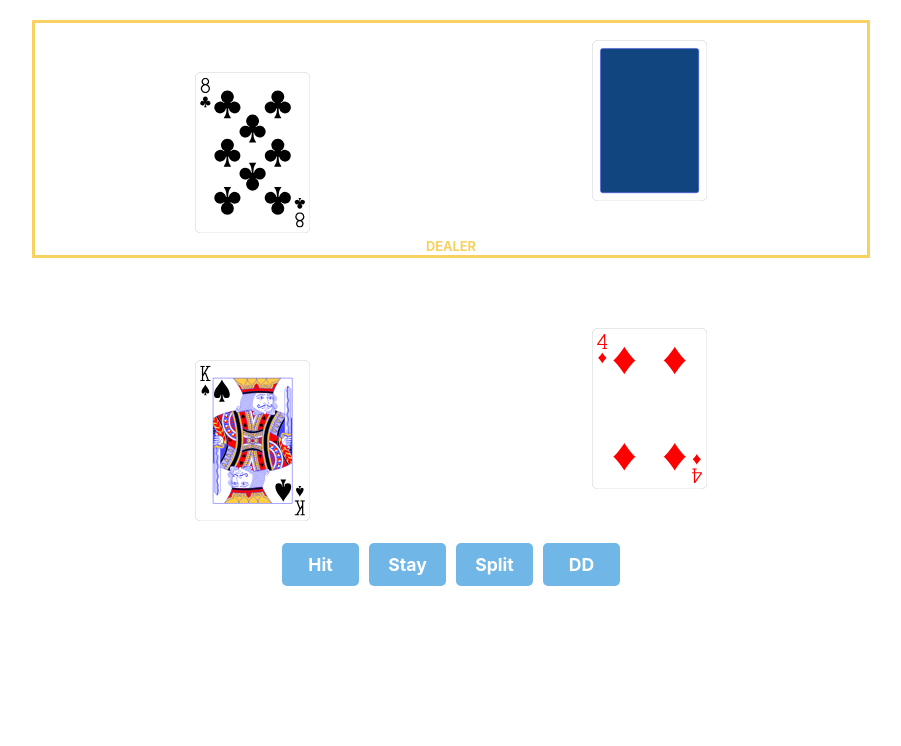
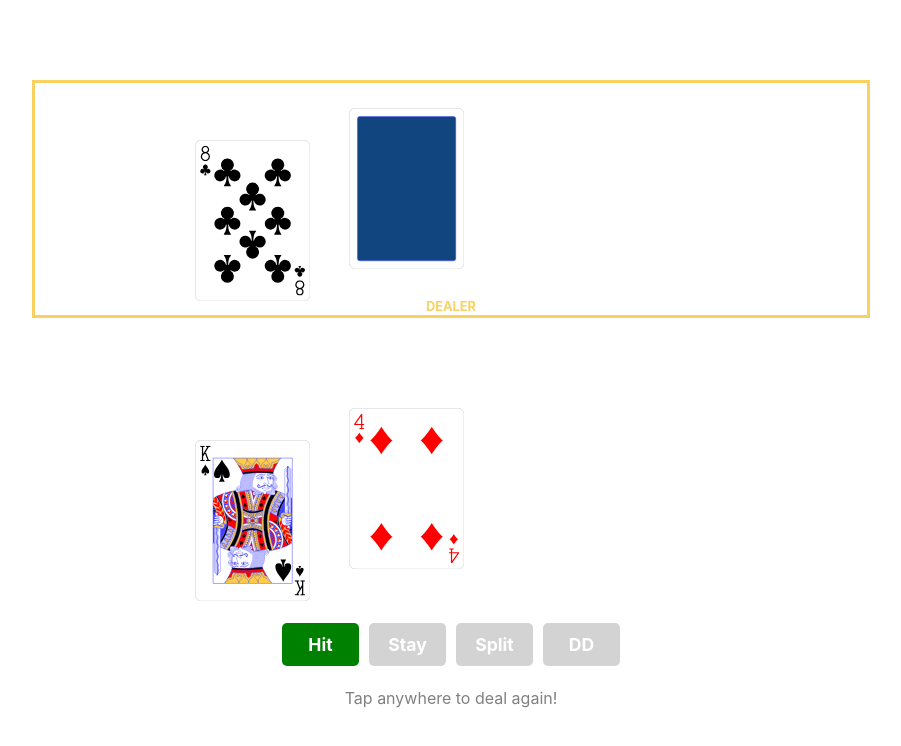
Before and after one commit to slslsls/jumpingjacks, a React (Create React App) app: page /blackjack in a window 1280 px wide. Both pictures are taken after a click on the element "Hit". Shown: the top 746 px of the page, without its empty margins (189-1090 px from the left). Built offline with nearby package versions, Linux system fonts and the light colour scheme.

Commit message:
progress

```diff
--- a/src/App.css
+++ b/src/App.css
@@ -15,16 +15,33 @@ html, body {
   margin: 5px;
   display: inline-block;
   border-radius: 5px;
-  /* background-color: #76DC9B; */
-  background-color: #70B7E8;
+  background-color: #76DC9B;
+  /* background-color: #70B7E8; */
   color: white;
   font-weight: bold;
   font-size: 1.1em;
+  -webkit-transition:all .2s ease;
+     -moz-transition:all .2s ease;
+      -ms-transition:all .2s ease;
+       -o-transition:all .2s ease;
+          transition:all .2s ease;
+}
+
+.evaluated-correct {
+  background-color: green;
+}
+
+.evaluated-incorrect {
+  background-color: red;
+}
+
+.evaluated-nothing {
+  background-color: lightgray;
 }
 
 .blackjack-dealer-cards-container {
   margin: auto;
-  top: 20px;
+  top: 80px;
   position: relative;
   height: 14.5em;
   width: 65%;
@@ -40,42 +57,61 @@ html, body {
   font-weight: bold;
 }
 
-.cards-invisible {
-  opacity: 0; /* todo: fix the fade-in */
+.cards-pre-deal {
+  margin-top: -130%;
+}
+
+.cards-discarded {
+  margin-left: -130%;
 }
 
 .card {
   height: 1.68in;
   width: 1.2in;
-  -webkit-transition:all .5s ease;
-       -moz-transition:all .5s ease;
-        -ms-transition:all .5s ease;
-         -o-transition:all .5s ease;
-            transition:all .5s ease;
 }
 
 .blackjack-dealer-downcard {
   position: fixed;
-  top: 5%;
-  right: 30%;
+  top: 13.5%;
+  left: 42%;
+  -webkit-transition:all .4s ease;
+     -moz-transition:all .4s ease;
+      -ms-transition:all .4s ease;
+       -o-transition:all .4s ease;
+          transition:all .4s ease;
 }
 
 .blackjack-dealer-upcard {
   position: fixed;
-  top: 9%;
+  top: 17.5%;
   left: 30%;
+  -webkit-transition:all .7s ease;
+     -moz-transition:all .7s ease;
+      -ms-transition:all .7s ease;
+       -o-transition:all .7s ease;
+          transition:all .7s ease;
 }
 
 .blackjack-user-backcard {
   position: fixed;
-  top: 45%;
+  top: 55%;
   left: 30%;
+  -webkit-transition:all .2s ease;
+     -moz-transition:all .2s ease;
+      -ms-transition:all .2s ease;
+       -o-transition:all .2s ease;
+          transition:all .2s ease;
 }
 
 .blackjack-user-frontcard {
   position: fixed;
-  top: 41%;
-  right: 30%;
+  top: 51%;
+  left: 42%;
+  -webkit-transition:all .5s ease;
+     -moz-transition:all .5s ease;
+      -ms-transition:all .5s ease;
+       -o-transition:all .5s ease;
+          transition:all .5s ease;
 }
 
 .back-card-holdem {
@@ -92,10 +128,24 @@ html, body {
 
 .blackjack-user-cards-container {
   width: 100%;
-  height: 300px;
+  height: 380px;
 }
 
 .blackjack-actions-container {
   width: 100%;
   height: 50px;
 }
+
+.invisible {
+  opacity: 0;
+}
+
+.deal-again {
+  color: gray;
+  margin-top: 20px;
+  -webkit-transition:all 1.5s ease;
+     -moz-transition:all 1.5s ease;
+      -ms-transition:all 1.5s ease;
+       -o-transition:all 1.5s ease;
+          transition:all 1.5s ease;
+}
--- a/src/components/Action.js
+++ /dev/null
@@ -1,13 +0,0 @@
-import React from 'react';
-
-class Action extends React.Component {
-  render() {
-    return (
-      <div className="action-button" onClick={e => { this.props.clickHandler(e, this.props.name) }}>
-        {this.props.name}
-      </div>
-    );
-  }
-}
-
-export default Action;
--- a/src/components/BlackjackContainer.js
+++ b/src/components/BlackjackContainer.js
@@ -1,5 +1,4 @@
 import React from 'react';
-import Action from './Action';
 import { ReactComponent as DownCard } from '../assets/downcard.svg';
 import getShuffledDeck from '../utils/common/dealerUtils';
 import { getAction } from '../utils/blackjack/scenarioUtils';
@@ -7,55 +6,102 @@ import { getAction } from '../utils/blackjack/scenarioUtils';
 class BlackjackContainer extends React.Component {
   state = {
     cards: getShuffledDeck('blackjack'),
-    cardsInvisible: true
+    cardsDealtStage: 'cards-pre-deal'
   };
 
   componentDidMount = () => {
     this.setState({
       dealerCard: this.state.cards[0].cardId,
       userCards: [this.state.cards[1].cardId, this.state.cards[2].cardId],
-      action: getAction([this.state.cards[1].cardId, this.state.cards[2].cardId], this.state.cards[0].cardId)
+      evaluated: false,
+      correctAction: getAction([this.state.cards[1].cardId, this.state.cards[2].cardId], this.state.cards[0].cardId),
+      selectedAction: null
     });
     setTimeout(() => {
       this.setState({
-        cardsInvisible: false,
+        cardsDealtStage: 'cards-dealt',
       });
     }, 1);
   }
 
-  evaluate = (e, action) => {
-    if (action === this.state.action) {
-      console.log('Great!')
-    } else {
-      console.log('Shit.')
+  evaluate = (action) => {
+    return () => {
+      if (action === this.state.correctAction) {
+        console.log('Great!')
+      } else {
+        console.log('Shit.')
+      }
+      this.setState({
+        evaluated: true,
+        selectedAction: action
+      });
+    }
+  }
+
+  getEvaluatedColor = (action) => {
+    if (this.state.evaluated) {
+      if (action === this.state.correctAction) return 'evaluated-correct';
+      if (action === this.state.selectedAction) return 'evaluated-incorrect';
+      return 'evaluated-nothing';
+    }
+  }
+
+  dealAgain = () => {
+    if (this.state.evaluated) {
+      this.setState({
+        cardsDealtStage: 'cards-discarded',
+      });
+      setTimeout(this.setState({
+        cards: getShuffledDeck('blackjack'),
+        cardsDealtStage: 'cards-pre-deal',
+        dealerCard: this.state.cards[0].cardId,
+        userCards: [this.state.cards[1].cardId, this.state.cards[2].cardId],
+        evaluated: false,
+        correctAction: getAction([this.state.cards[1].cardId, this.state.cards[2].cardId], this.state.cards[0].cardId),
+        selectedAction: null
+      }), 700);
+      setTimeout(this.setState({
+        cardsDealtStage: 'cards-dealt'
+      }), 701);
     }
   }
 
   render() {
     return (
-      <div>
+      <div onClick={this.dealAgain}>
         <div className="blackjack-dealer-cards-container">
-          <div className={`${this.state.cardsInvisible ? "cards-invisible" : ""} card blackjack-dealer-downcard`}>
+          <div className={`${this.state.cardsDealtStage} card blackjack-dealer-downcard`}>
             <DownCard />
           </div>
-          <div className={`${this.state.cardsInvisible ? "cards-invisible" : ""} card blackjack-dealer-upcard`}>
+          <div className={`${this.state.cardsDealtStage} card blackjack-dealer-upcard`}>
             {this.state.cards[0].component}
           </div>
           <p>DEALER</p>
         </div>
         <div className="blackjack-user-cards-container">
-          <div className={`${this.state.cardsInvisible ? "cards-invisible" : ""} card blackjack-user-backcard`}>
+          <div className={`${this.state.cardsDealtStage} card blackjack-user-backcard`}>
             {this.state.cards[1].component}
           </div>
-          <div className={`${this.state.cardsInvisible ? "cards-invisible" : ""} card blackjack-user-frontcard`}>
+          <div className={`${this.state.cardsDealtStage} card blackjack-user-frontcard`}>
             {this.state.cards[2].component}
           </div>
         </div>
         <div className="blackjack-actions-container">
-          <Action name="Hit" clickHandler={this.evaluate} />
-          <Action name="Stay" clickHandler={this.evaluate} />
-          <Action name="Split" clickHandler={this.evaluate} />
-          <Action name="DD" clickHandler={this.evaluate} />
+          <div className={`${this.getEvaluatedColor('Hit')} action-button`} onClick={this.evaluate('Hit')}>
+            Hit
+          </div>
+          <div className={`${this.getEvaluatedColor('Stay')} action-button`} onClick={this.evaluate('Stay')}>
+            Stay
+          </div>
+          <div className={`${this.getEvaluatedColor('Split')} action-button`} onClick={this.evaluate('Split')}>
+            Split
+          </div>
+          <div className={`${this.getEvaluatedColor('DD')} action-button`} onClick={this.evaluate('DD')}>
+            DD
+          </div>
+        </div>
+        <div className={`${!this.state.evaluated ? 'invisible' : ''} deal-again`}>
+          Tap anywhere to deal again!
         </div>
       </div>
     )
--- a/src/components/HoldemContainer.js
+++ b/src/components/HoldemContainer.js
@@ -1,6 +1,5 @@
 import React from 'react';
 import ScenarioUtils from '../utils/holdem/scenarioUtils';
-import Action from './Action';
 import Result from './Result';
 
 class HoldemContainer extends React.Component {
@@ -43,10 +42,18 @@ class HoldemContainer extends React.Component {
         <p>{this.state.scenario.leadUp}</p>
         <p>{this.state.scenario.cards}</p>
         <p>(The correct answer is "{this.state.scenario.action}")</p>
-        <Action name="Raise" clickHandler={this.evaluate} />
-        <Action name="Call" clickHandler={this.evaluate} />
-        <Action name="Check" clickHandler={this.evaluate} />
-        <Action name="Fold" clickHandler={this.evaluate} />
+        <div className="action-button" onClick={this.evaluate('Raise')}>
+          Raise
+        </div>
+        <div className="action-button" onClick={this.evaluate('Call')}>
+          Call
+        </div>
+        <div className="action-button" onClick={this.evaluate('Check')}>
+          Check
+        </div>
+        <div className="action-button" onClick={this.evaluate('Fold')}>
+          Fold
+        </div>
         <Result value={this.state.result} />
       </div>
     )
```
